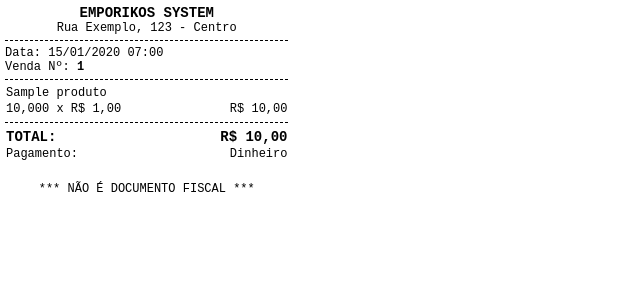
After one commit to Heitorcgq/Emporikos, a Django app: page /vendas/1/cupom/ in a window 1280 px wide. The commit adds this page. Shown: the top 300 px of the page, without its empty margins (0-640 px from the left). Run offline with Django 5.2, Linux system fonts and the light colour scheme; a user stored in the database is signed in; tables that the repository leaves empty hold one stand-in row (values such as "Sample post").

Commit message:
Adição de impressao de cupom fiscal

```diff
--- a/apps/loja/models.py
+++ b/apps/loja/models.py
@@ -40,7 +40,7 @@ class Venda(models.Model):
     ]
 
     vendedor = models.ForeignKey(User, on_delete=models.PROTECT)
-    data_venda = models.DateField(auto_now_add=True)
+    data_venda = models.DateTimeField(auto_now_add=True)
     valor_total = models.DecimalField(max_digits=10, decimal_places=2, default=0)
     desconto = models.DecimalField(max_digits=10, decimal_places=2, default=0)
     acrescimo = models.DecimalField(max_digits=10, decimal_places=2, default=0)
--- a/apps/loja/views.py
+++ b/apps/loja/views.py
@@ -301,3 +301,8 @@ def dashboard_vendas(request):
     }
 
     return render(request, 'loja/dashboard_vendas.html', context)
+
+@login_required
+def imprimir_cupom(request, venda_id):
+    venda = get_object_or_404(Venda, id=venda_id)
+    return render(request, 'loja/cupom.html', {'venda': venda})
--- a/setup/urls.py
+++ b/setup/urls.py
@@ -16,7 +16,7 @@ urlpatterns = [
     path('produtos/editar/<int:produto_id>/', views.editar_produto, name='editar_produto'),
     path('produtos/excluir/<int:produto_id>/', views.excluir_produto, name='excluir_produto'),
     path('relatorios/vendas/dashboard/', views.dashboard_vendas, name='dashboard_vendas'),
-
+    path('vendas/<int:venda_id>/cupom/', views.imprimir_cupom, name='imprimir_cupom'),
     # Rotas "invisíveis" que o JavaScript vai chamar
     path('api/buscar-produto/', views.buscar_produto, name='buscar_produto'),
 
--- /dev/null
+++ b/templates/loja/cupom.html
@@ -0,0 +1,84 @@
+<!DOCTYPE html>
+<html lang="pt-br">
+<head>
+    <meta charset="UTF-8">
+    <title>Cupom #{{ venda.id }}</title>
+    <style>
+        @page { margin: 0; size: auto; }
+        body {
+            font-family: 'Courier New', Courier, monospace;
+            font-size: 12px;
+            margin: 5px;
+            width: 75mm; /* Largura para térmica 80mm */
+            color: #000;
+            background: #fff;
+        }
+        .text-center { text-align: center; }
+        .text-end { text-align: right; }
+        .fw-bold { font-weight: bold; }
+        .dashed-line { border-bottom: 1px dashed #000; margin: 5px 0; }
+        table { width: 100%; border-collapse: collapse; }
+        td { vertical-align: top; }
+
+        /* Esconde botões na impressão */
+        @media print { .no-print { display: none; } }
+    </style>
+</head>
+<body>
+
+    <div class="text-center">
+        <div class="fw-bold" style="font-size: 14px;">EMPORIKOS SYSTEM</div>
+        <div>Rua Exemplo, 123 - Centro</div>
+    </div>
+
+    <div class="dashed-line"></div>
+
+    <div>
+        Data: {{ venda.data_venda|date:"d/m/Y H:i" }}<br>
+        Venda Nº: <strong>{{ venda.id }}</strong>
+    </div>
+
+    <div class="dashed-line"></div>
+
+    <table>
+        {% for item in venda.itensvenda_set.all %}
+        <tr>
+            <td colspan="2">{{ item.produto.nome }}</td>
+        </tr>
+        <tr>
+            <td>{{ item.quantidade }} x R$ {{ item.preco_unitario|floatformat:2 }}</td>
+            <td class="text-end">R$ {{ item.subtotal|floatformat:2 }}</td>
+        </tr>
+        {% endfor %}
+    </table>
+
+    <div class="dashed-line"></div>
+
+    <table>
+        <tr style="font-size: 14px;">
+            <td class="fw-bold">TOTAL:</td>
+            <td class="text-end fw-bold">R$ {{ venda.valor_final|floatformat:2 }}</td>
+        </tr>
+        <tr>
+            <td>Pagamento:</td>
+            <td class="text-end">{{ venda.get_forma_pagamento_display }}</td>
+        </tr>
+    </table>
+
+    <div class="text-center" style="margin-top: 20px;">
+        *** NÃO É DOCUMENTO FISCAL ***
+    </div>
+
+    <script>
+        window.onload = function() {
+            // Manda imprimir assim que carregar
+            window.print();
+
+            // Tenta fechar a janela após um tempo (alguns navegadores bloqueiam o fechamento automático)
+            setTimeout(function() {
+                window.close();
+            }, 1000);
+        }
+    </script>
+</body>
+</html>
```
Also changed, not shown: templates/loja/checkout.html (+28 -3 lines), apps/loja/migrations/0006_alter_venda_data_venda.py (added).
